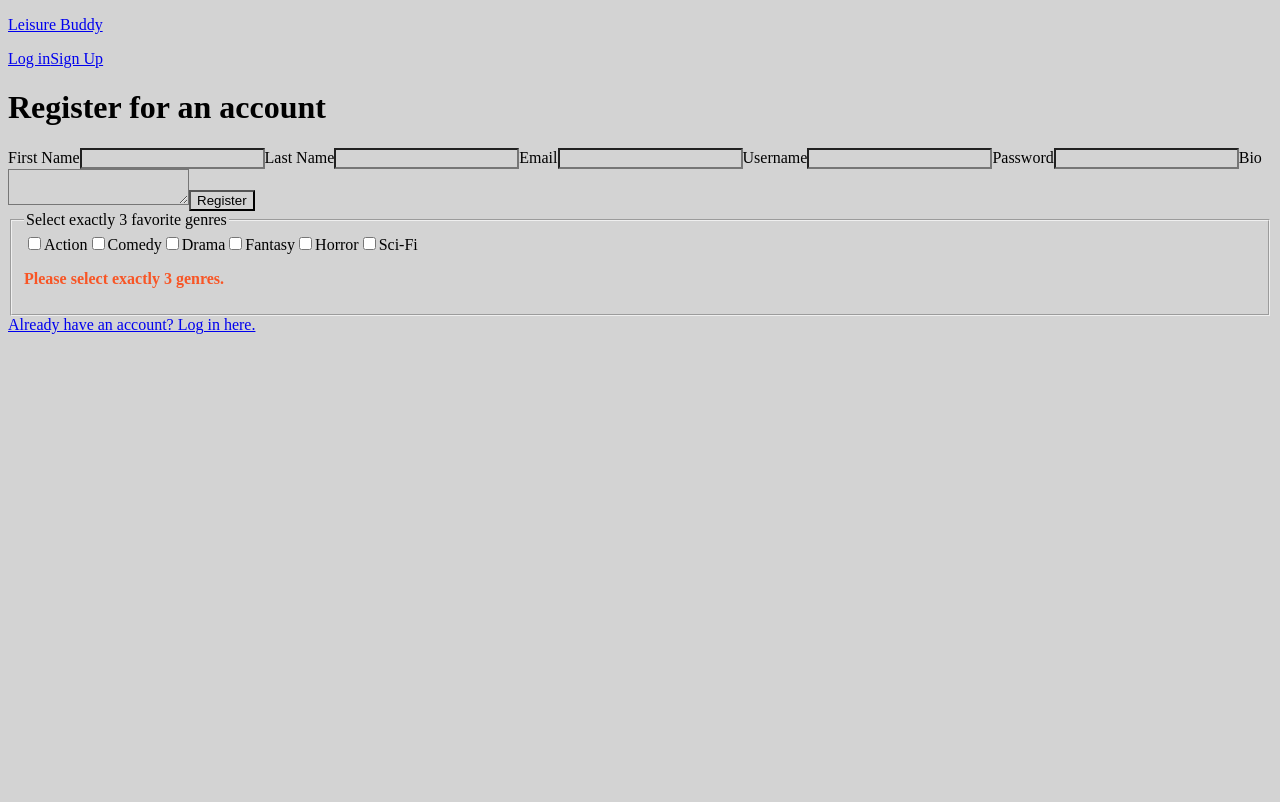
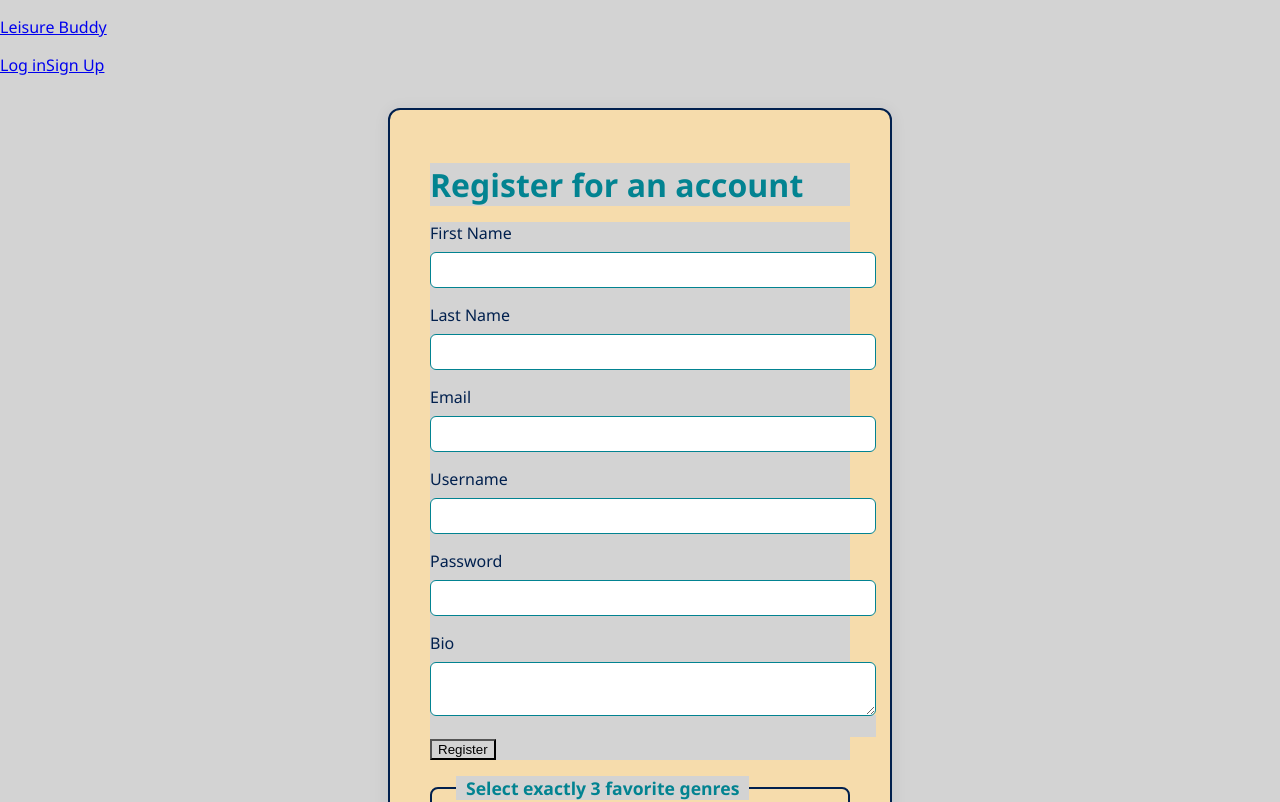
Before and after one commit to CooperHoag/capstone-frontend, a React (Vite) app: page /register in a window 1280 px wide. Shown: the top 802 px of the page. Built offline with nearby package versions, Linux system fonts and the light colour scheme; no server answers.

Commit message:
Finished styling for the register page

```diff
--- a/src/auth/Register.jsx
+++ b/src/auth/Register.jsx
@@ -1,8 +1,7 @@
 import { useState } from "react";
 import { Link, useNavigate } from "react-router-dom";
-
 import { useAuth } from "./AuthContext";
-
+import "../stylesheets/register.css"; // <-- Add this line
 
 /** A form that allows users to register for a new account */
 export default function Register() {
@@ -24,7 +23,6 @@ export default function Register() {
     );
   };
 
-
   const onRegister = async (formData) => {
     const firstName = formData.get("firstName");
     const lastName = formData.get("lastName");
@@ -33,10 +31,16 @@ export default function Register() {
     const password = formData.get("password");
     const bio = formData.get("bio");
 
-
-
     try {
-      await register({ firstName, lastName, email, username, password, bio, favoriteGenres: selectedGenres, });
+      await register({
+        firstName,
+        lastName,
+        email,
+        username,
+        password,
+        bio,
+        favoriteGenres: selectedGenres,
+      });
       navigate("/");
     } catch (e) {
       setError(e.message || "Registration failed");
@@ -55,9 +59,8 @@ export default function Register() {
     onRegister(formData);
   };
 
-
   return (
-    <>
+    <div className="register-container">
       <h1>Register for an account</h1>
       <form onSubmit={handleSubmit}>
         <label>
@@ -86,7 +89,7 @@ export default function Register() {
         </label>
 
         <button type="submit">Register</button>
-        {error && <output>{error}</output>}
+        {error && <div className="register-error">{error}</div>} {/* <-- Update error styling */}
       </form>
 
       <fieldset>
@@ -112,15 +115,13 @@ export default function Register() {
           ))}
         </div>
         {selectedGenres.length !== 3 && (
-    <p style={{ color: "#F85525", fontWeight: "bold" }}>
+          <p className="register-error">
             Please select exactly 3 genres.
           </p>
         )}
       </fieldset>
 
       <Link to="/login">Already have an account? Log in here.</Link>
-
-
-    </>
+    </div>
   );
 }
--- /dev/null
+++ b/src/stylesheets/register.css
@@ -0,0 +1,192 @@
+/* * {
+  background: lightgray;
+} */
+
+
+fieldset {
+  border: 2px solid #01204E;
+  background-color: #F6DCAC;
+  padding: 1rem 1.5rem;
+  border-radius: 8px;
+  margin: 1rem 0;
+  color: #01204E;
+}
+
+legend {
+  font-weight: bold;
+  font-size: 1.1rem;
+  color: #028391;
+  padding: 0 10px;
+}
+
+
+.genre-options {
+  display: flex;
+  flex-wrap: wrap;
+  gap: 10px;
+  margin-top: 0.75rem;
+}
+
+
+.genre-label {
+  padding: 6px 12px;
+  border: 1.5px solid gray;
+  border-radius: 6px;
+  cursor: pointer;
+  user-select: none;
+  transition: border-color 0.3s ease, background-color 0.3s ease;
+  font-weight: 600;
+  color: #01204E;
+}
+
+
+.genre-label.selected {
+  border-color: #FAA968;
+  background-color: #F85525;
+  color: white;
+}
+
+.genre-label input {
+  margin-right: 6px;
+  cursor: pointer;
+}
+
+body, .register-page {
+  background: linear-gradient(135deg, #F6DCAC 0%, #FAA968 100%);
+  font-family: 'Segoe UI', Arial, sans-serif;
+  color: #01204E;
+  min-height: 100vh;
+  margin: 0;
+  padding: 0;
+}
+
+
+.register-container {
+  max-width: 420px;
+  margin: 2rem auto;
+  background: #F6DCAC;
+  border-radius: 12px;
+  box-shadow: 0 2px 16px rgba(1,32,78,0.08);
+  padding: 2rem 2.5rem;
+  border: 2px solid #01204E;
+}
+
+
+.register-container h1,
+.register-container legend {
+  color: #028391;
+  font-weight: bold;
+  margin-bottom: 1rem;
+}
+
+
+.register-container input[type="text"],
+.register-container input[type="email"],
+.register-container input[type="password"],
+.register-container textarea {
+  width: 100%;
+  padding: 8px 12px;
+  margin: 0.5rem 0 1rem 0;
+  border: 1.5px solid #028391;
+  border-radius: 6px;
+  background: #fff;
+  color: #01204E;
+  font-size: 1rem;
+  transition: border-color 0.3s;
+}
+
+.register-container input:focus,
+.register-container textarea:focus {
+  border-color: #F85525;
+  outline: none;
+}
+
+
+fieldset {
+  border: 2px solid #01204E;
+  background-color: #F6DCAC;
+  padding: 1rem 1.5rem;
+  border-radius: 8px;
+  margin: 1rem 0;
+  color: #01204E;
+}
+
+legend {
+  font-weight: bold;
+  font-size: 1.1rem;
+  color: #028391;
+  padding: 0 10px;
+}
+
+
+.genre-options {
+  display: flex;
+  flex-wrap: wrap;
+  gap: 10px;
+  margin-top: 0.75rem;
+}
+
+
+.genre-label {
+  padding: 6px 12px;
+  border: 1.5px solid gray;
+  border-radius: 6px;
+  cursor: pointer;
+  user-select: none;
+  transition: border-color 0.3s ease, background-color 0.3s ease;
+  font-weight: 600;
+  color: #01204E;
+  background: #fff;
+}
+
+
+.genre-label.selected {
+  border-color: #FAA968;
+  background-color: #F85525;
+  color: white;
+}
+
+.genre-label input {
+  margin-right: 6px;
+  cursor: pointer;
+}
+
+
+.register-container button[type="submit"] .register-container .login-btn {
+  background: #028391;
+  color: #fff;
+  border: none;
+  border-radius: 6px;
+  padding: 10px 24px;
+  font-size: 1.1rem;
+  font-weight: bold;
+  cursor: pointer;
+  margin-top: 1rem;
+  transition: background 0.3s;
+}
+
+.register-container button[type="submit"]:hover, .register-container .login-btn:hover {
+  background: #F85525;
+}
+
+
+.register-error {
+  color: #F85525;
+  background: #FAA968;
+  border-radius: 6px;
+  padding: 8px 12px;
+  margin-bottom: 1rem;
+  font-weight: bold;
+  border: 1px solid #F85525;
+}
+
+
+.register-container a {
+  color: #028391;
+  text-decoration: underline;
+  font-weight: 500;
+}
+
+.register-container a:hover {
+  color: #F85525;
+}
```
Lines whose indentation alone changed are shown as unchanged.
